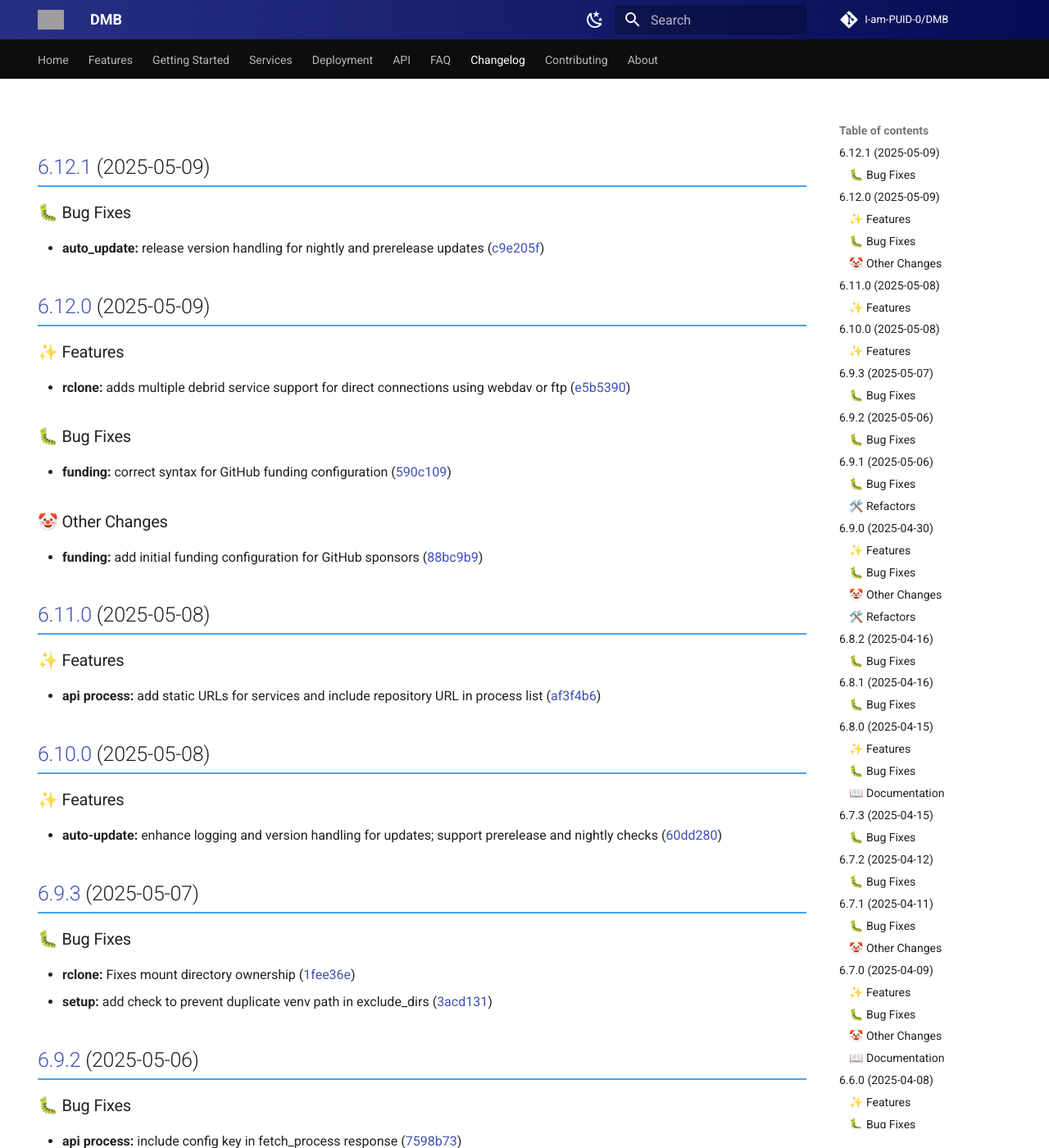
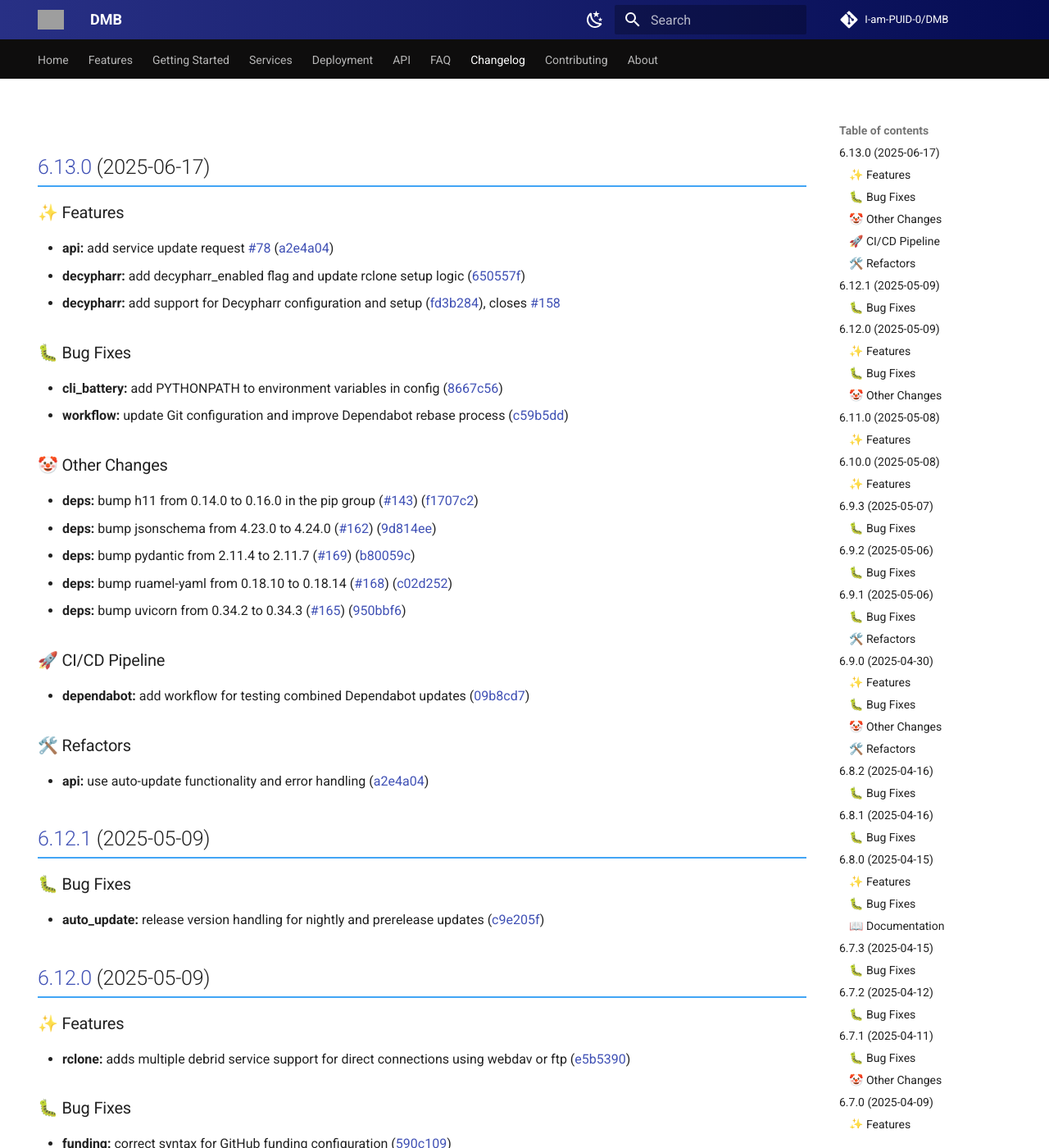
Before and after one commit to I-am-PUID-0/DMB_Docs, an MkDocs documentation site: the page built from docs/changelog.md, in a window 1280 px wide and 1400 px high. Shown: the whole window at 82% size. Built offline with MkDocs 1.6.1 and Material for MkDocs 9.7.7, drawn with Linux system fonts in a browser that asks for light colours; comment, search, counter and statistics services are not loaded; grey boxes are pictures that could not be loaded.

Commit message:
Update Changelog

```diff
--- a/docs/changelog.md
+++ b/docs/changelog.md
@@ -4,6 +4,40 @@ hide:
 ---
 
 # Changelog
+
+## [6.13.0](https://github.com/I-am-PUID-0/DMB/compare/6.12.1...6.13.0) (2025-06-17)
+
+
+### ✨ Features
+
+* **api:** add service update request [#78](https://github.com/I-am-PUID-0/DMB/issues/78) ([a2e4a04](https://github.com/I-am-PUID-0/DMB/commit/a2e4a0415185e582f721305952a1d0d434d9e273))
+* **decypharr:** add decypharr_enabled flag and update rclone setup logic ([650557f](https://github.com/I-am-PUID-0/DMB/commit/650557f43b4fe26b6523cdf89bb1bde82f080a65))
+* **decypharr:** add support for Decypharr configuration and setup ([fd3b284](https://github.com/I-am-PUID-0/DMB/commit/fd3b284840d33400fa7511c8bd79e5c743a61107)), closes [#158](https://github.com/I-am-PUID-0/DMB/issues/158)
+
+
+### 🐛 Bug Fixes
+
+* **cli_battery:** add PYTHONPATH to environment variables in config ([8667c56](https://github.com/I-am-PUID-0/DMB/commit/8667c564988f230435e4088b195ddcf6f7c244fb))
+* **workflow:** update Git configuration and improve Dependabot rebase process ([c59b5dd](https://github.com/I-am-PUID-0/DMB/commit/c59b5dda848b610a5e71768b640f3f040e874191))
+
+
+### 🤡 Other Changes
+
+* **deps:** bump h11 from 0.14.0 to 0.16.0 in the pip group ([#143](https://github.com/I-am-PUID-0/DMB/issues/143)) ([f1707c2](https://github.com/I-am-PUID-0/DMB/commit/f1707c2629ad8a6d3e85f4bcd77faf44de2405c0))
+* **deps:** bump jsonschema from 4.23.0 to 4.24.0 ([#162](https://github.com/I-am-PUID-0/DMB/issues/162)) ([9d814ee](https://github.com/I-am-PUID-0/DMB/commit/9d814ee6148f97bbe596ff893eab5fb5b732dae8))
+* **deps:** bump pydantic from 2.11.4 to 2.11.7 ([#169](https://github.com/I-am-PUID-0/DMB/issues/169)) ([b80059c](https://github.com/I-am-PUID-0/DMB/commit/b80059c544984a122654d8f468beb2693d681476))
+* **deps:** bump ruamel-yaml from 0.18.10 to 0.18.14 ([#168](https://github.com/I-am-PUID-0/DMB/issues/168)) ([c02d252](https://github.com/I-am-PUID-0/DMB/commit/c02d2522741d2c0ab40360a8d55cc4e15e79ed55))
+* **deps:** bump uvicorn from 0.34.2 to 0.34.3 ([#165](https://github.com/I-am-PUID-0/DMB/issues/165)) ([950bbf6](https://github.com/I-am-PUID-0/DMB/commit/950bbf6946fddcf0e272eaa288373b1bbd173456))
+
+
+### 🚀 CI/CD Pipeline
+
+* **dependabot:** add workflow for testing combined Dependabot updates ([09b8cd7](https://github.com/I-am-PUID-0/DMB/commit/09b8cd7c2ffe8e83c021b4311ee1a32f3e32929a))
+
+
+### 🛠️ Refactors
+
+* **api:** use auto-update functionality and error handling ([a2e4a04](https://github.com/I-am-PUID-0/DMB/commit/a2e4a0415185e582f721305952a1d0d434d9e273))
 
 ## [6.12.1](https://github.com/I-am-PUID-0/DMB/compare/6.12.0...6.12.1) (2025-05-09)
 
```
